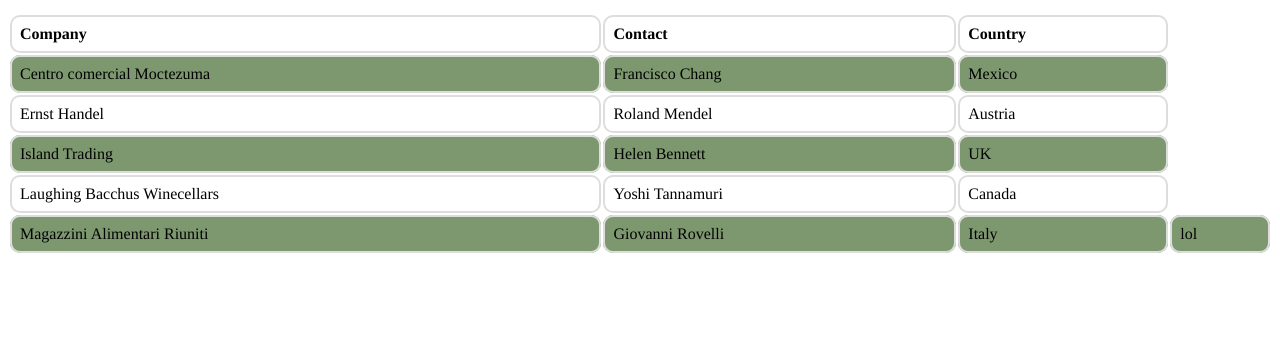
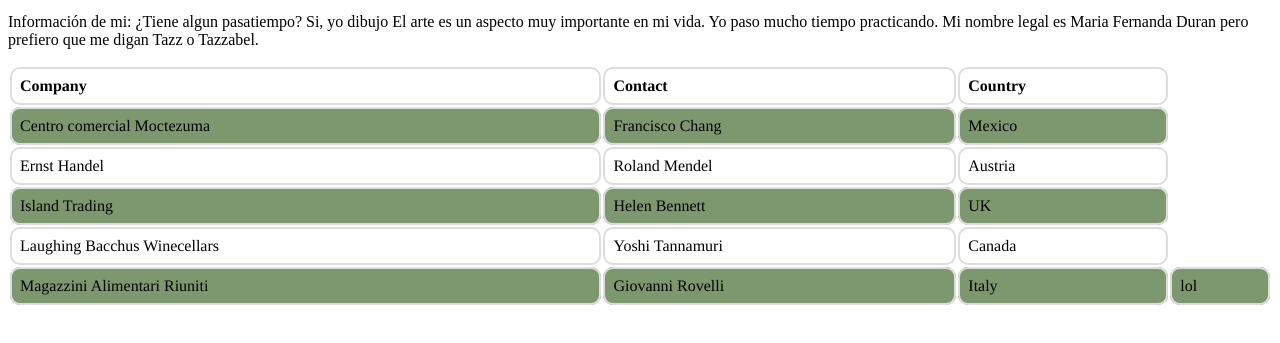
Before and after one commit to Tazzabell/Web, a plain HTML site: page index.html in a window 1280 px wide. Shown: the part 351-694 px from the top of the page. Drawn offline with Linux system fonts and the light colour scheme.

Commit message:
Update index.html

```diff
--- a/index.html
+++ b/index.html
@@ -48,12 +48,9 @@ The stars were made for falling
 Like melting obelisks
 As tall as another realm</p>
 
-<pInformación de mi:
-  ¿Tiene algun pasatiempo? Si, yo dibujo
-              El arte es un aspecto muy importante en mi vida.
-              Yo paso mucho tiempo practicando.
-
-              Mi nombre legal es Maria Fernanda Duran pero prefiero que me digan Tazz o Tazzabel. </p>
+<p>Información de mi:
+  ¿Tiene algun pasatiempo? Si, yo dibujo El arte es un aspecto muy importante en mi vida. Yo paso mucho tiempo practicando.
+  Mi nombre legal es Maria Fernanda Duran pero prefiero que me digan Tazz o Tazzabel.</p>
 
 <table style="width:100%">
   <tr>
```
